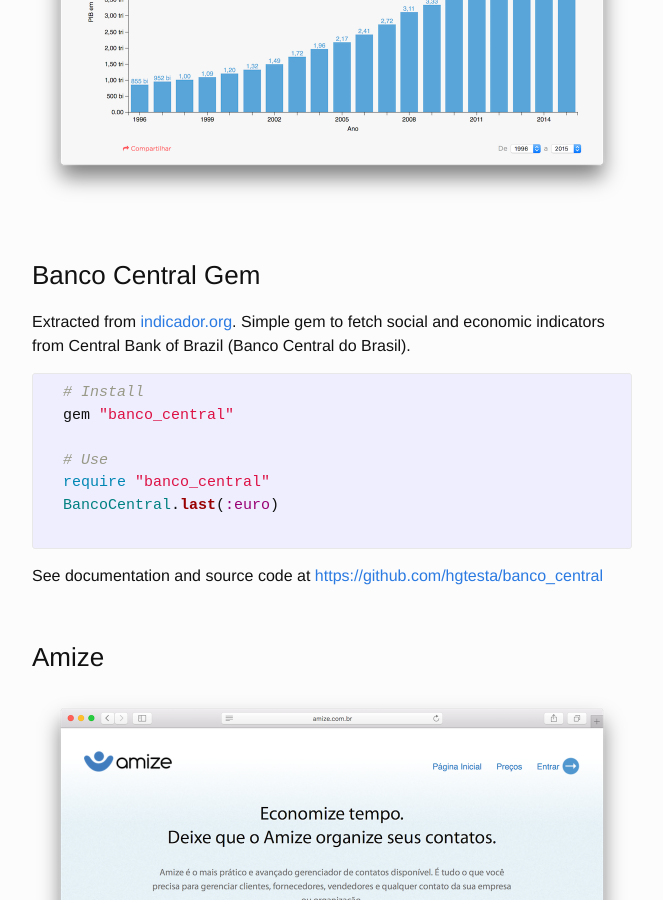
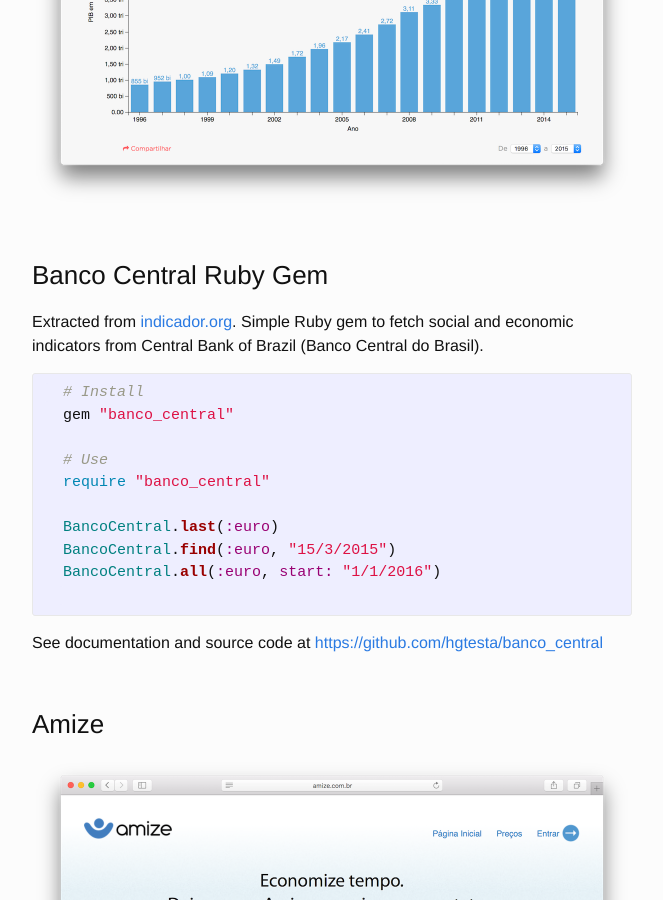
Before and after one commit to hgtesta/hique, a Jekyll site: the page built from projects.html, in a window 1280 px wide and 900 px high, scrolled down 450 px. Shown: the whole window, without its empty margins (308-971 px from the left). Built offline with Jekyll 4.4.1, drawn with Linux system fonts in a browser that asks for light colours.

Commit message:
Updated Banco Central in projects page

```diff
--- a/projects.html
+++ b/projects.html
@@ -15,9 +15,9 @@ background: '#FCFCFC'
 </div>
 
 <div class="project">
-  <h3>Banco Central Gem</h3>
+  <h3>Banco Central Ruby Gem</h3>
   <p>
-    Extracted from <a href="http://indicador.org">indicador.org</a>. Simple gem to fetch social and economic indicators from Central Bank of Brazil (Banco Central do Brasil).
+    Extracted from <a href="http://indicador.org">indicador.org</a>. Simple Ruby gem to fetch social and economic indicators from Central Bank of Brazil (Banco Central do Brasil).
   </p>
   {% highlight ruby %}
   # Install
@@ -25,7 +25,10 @@ background: '#FCFCFC'
 
   # Use
   require "banco_central"
+
   BancoCentral.last(:euro)
+  BancoCentral.find(:euro, "15/3/2015")
+  BancoCentral.all(:euro, start: "1/1/2016")
   {% endhighlight %}
 
   See documentation and source code at
```
